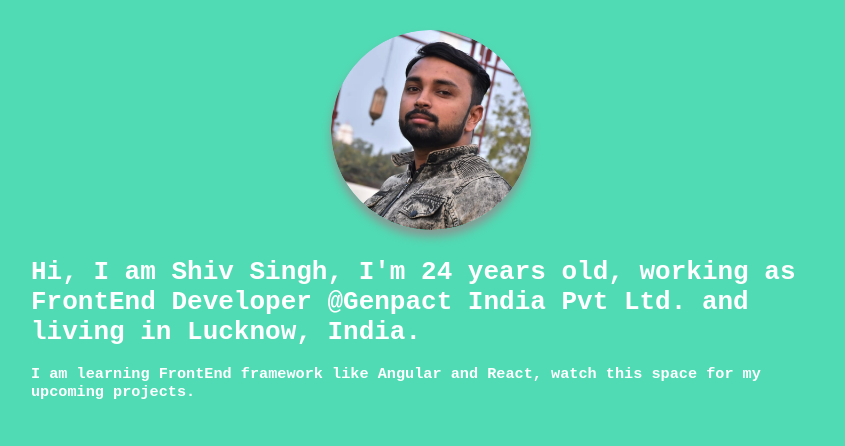
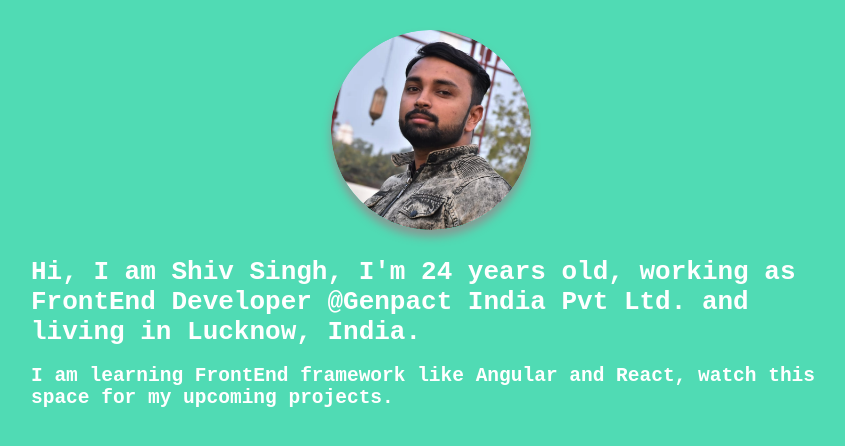
Before and after one commit to bornforcode0204/portfolio, a plain HTML site: page index.html in a window 1280 px wide. Shown: the whole page, without its empty margins (209-1054 px from the left). Drawn offline with Linux system fonts and the light colour scheme.

Commit message:
changing heading tag

```diff
--- a/index.html
+++ b/index.html
@@ -4,6 +4,7 @@
     <meta charset="UTF-8">
     <meta http-equiv="X-UA-Compatible" content="IE=edge">
     <meta name="viewport" content="width=device-width, initial-scale=1.0">
+    <meta name="theme-color" content="#50DBB4">
     <title>Shiv Singh</title>
     <link rel="shortcut icon" href="favicon.ico" type="image/x-icon">
     <link rel="stylesheet" href="./css/style.css">
@@ -13,7 +14,7 @@
         <img src="./images/Circle-image.png" alt="shiv's-image">
         <div class="site-header-content">
             <h1>Hi, I am Shiv Singh, I'm 24 years old, working as FrontEnd Developer @Genpact India Pvt Ltd. and living in Lucknow, India.</h1>
-           <h3>I am learning FrontEnd framework like Angular and React, watch this space for my upcoming projects.</h3>
+           <h2>I am learning FrontEnd framework like Angular and React, watch this space for my upcoming projects.</h2>
         </div>
     </header>
 </body>
```
